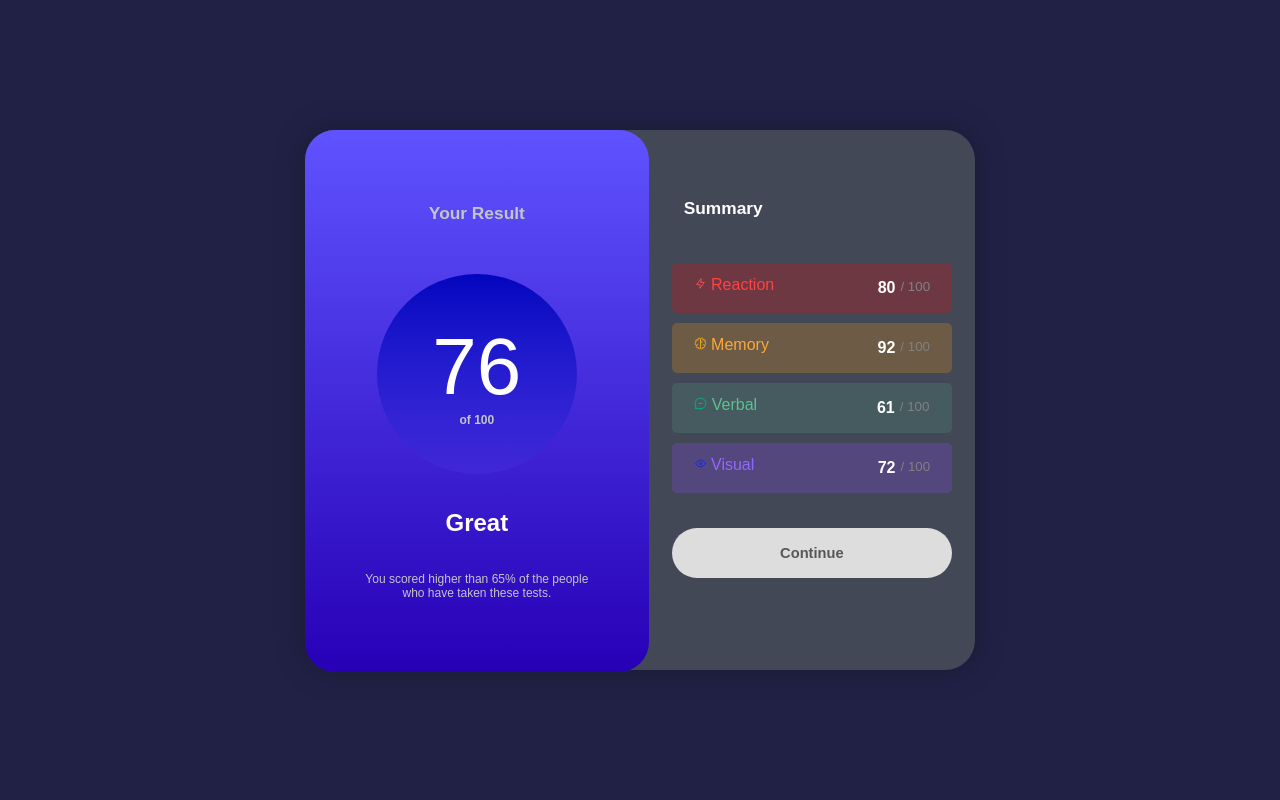
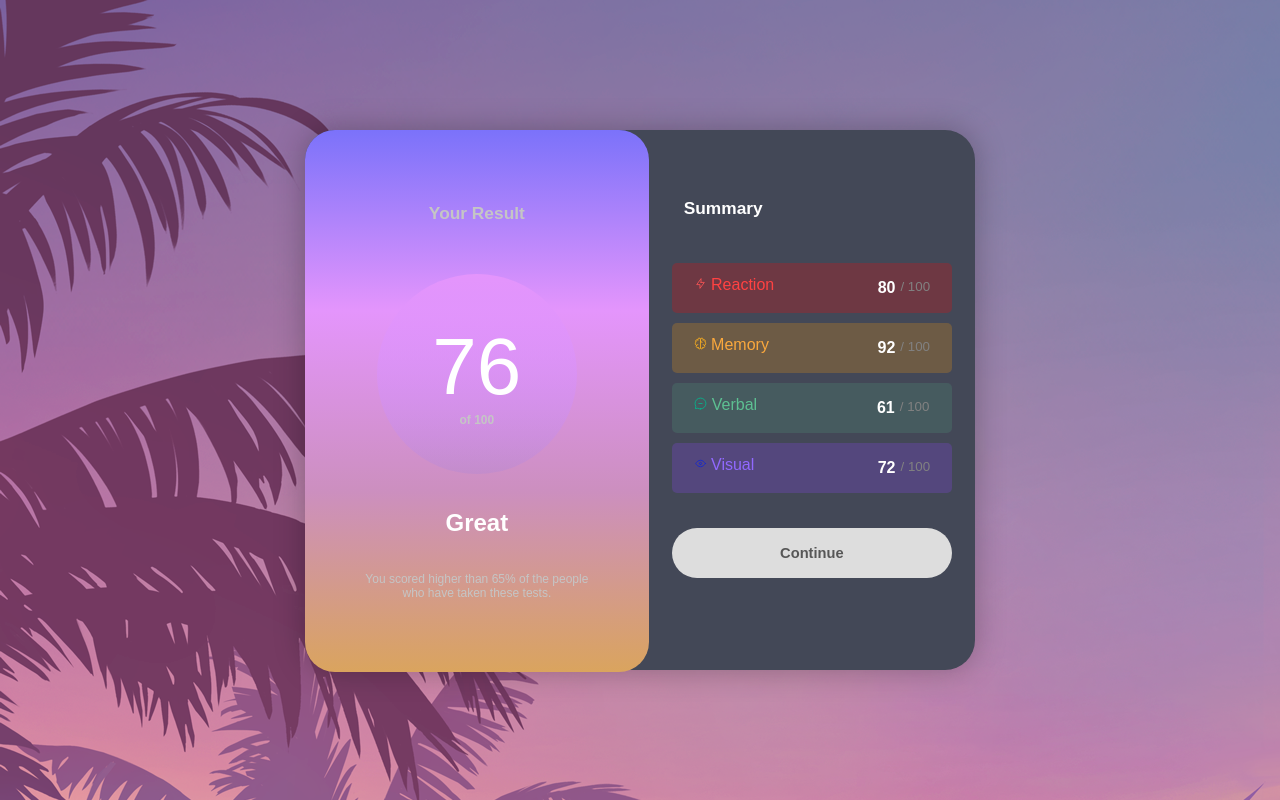
Before and after one commit to BrunoOller/Summary, a plain HTML site: page Summary/index.html in a window 1280 px wide. Drawn offline with Linux system fonts and the light colour scheme.

Commit message:
Mudando as cores do projeto.

```diff
--- a/Summary/src/css/style.css
+++ b/Summary/src/css/style.css
@@ -8,7 +8,7 @@ main {
     display: flex;
     justify-content: center;
     align-items: center;
-    background: rgb(33, 33, 70);
+    background-image: url(../img/fundo.png);
 }
 
 /* Menu */
@@ -25,7 +25,7 @@ main {
 .results {
     width: 395px;
     height: 542px;
-    background: linear-gradient(180deg, rgb(95, 83, 255), rgb(39, 0, 182));
+    background: linear-gradient(180deg, rgb(123, 114, 250), rgb(228, 149, 252), rgb(204, 143, 191), rgb(218, 164, 94));
     display: flex;
     justify-content: flex-start;
     align-items: center;
@@ -51,7 +51,7 @@ main {
 .itens .points {
     width: 200px;
     height: 200px;
-    background: linear-gradient(180deg, rgb(3, 6, 190), rgba(97, 113, 255, 0.1));
+    background: linear-gradient(180deg, rgb(228, 149, 252), rgba(97, 113, 255, 0.1));
     display: flex;
     justify-content: center;
     align-items: center;
```
Also changed, not shown: Summary/src/img/fundo.png (added).
